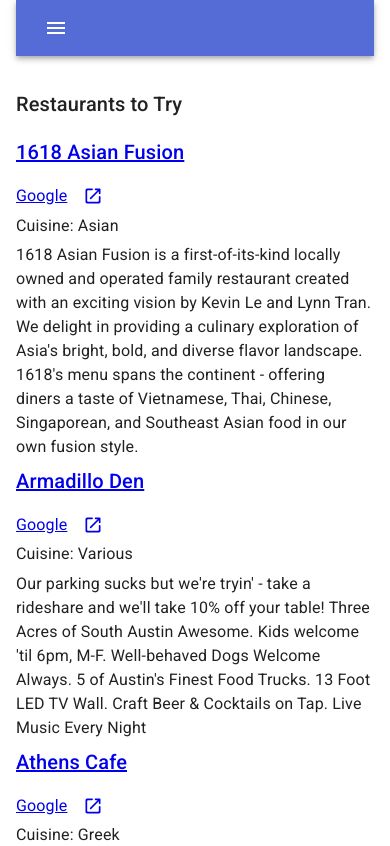
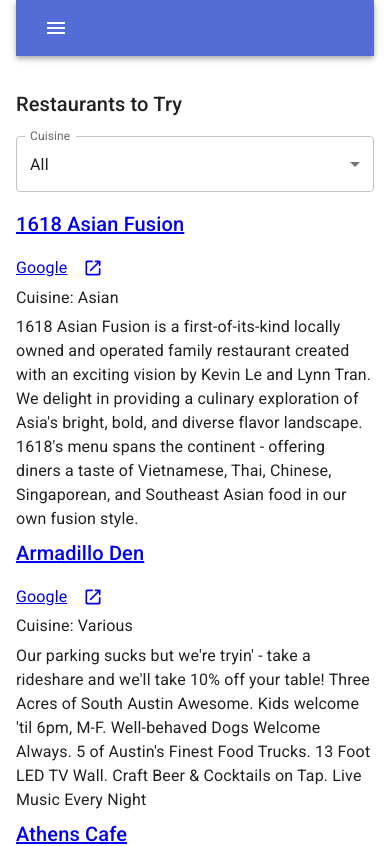
Before and after one commit to firstdivision/restaurants-to-try, a React (Create React App) app: page /#/list in a window 390 px wide. Shown: the top 846 px of the page. Built offline with nearby package versions, Linux system fonts and the light colour scheme.

Commit message:
Improve responsive layout and add cuisine filtering

```diff
--- a/src/Home.tsx
+++ b/src/Home.tsx
@@ -5,15 +5,15 @@
 
 export default function Home() {
     return (
-        <Container maxWidth="sm">
+        <Container maxWidth={false} disableGutters sx={{ height: '100dvh', display: 'flex', flexDirection: 'column' }}>
             <ResponsiveAppBar />
-            <Box sx={{ my: 4 }}>
-            <Typography variant="h6" component="h6" sx={{ mb: 2 }}>
-                Restaurants to Try
-            </Typography>
-            <div className="App">
-                <Map />
-            </div>
+            <Box sx={{ flex: 1, minHeight: 0, px: 2, py: 2, display: 'flex', flexDirection: 'column' }}>
+                <Typography variant="h6" component="h6" sx={{ mb: 2 }}>
+                    Restaurants to Try
+                </Typography>
+                <Box sx={{ flex: 1, minHeight: 0 }}>
+                    <Map />
+                </Box>
             </Box>
         </Container>
     );
--- a/src/ListView.tsx
+++ b/src/ListView.tsx
@@ -1,15 +1,37 @@
-import { Box, Container, Stack, Typography } from "@mui/material";
+import { Box, Container, FormControl, InputLabel, MenuItem, Stack, Typography } from "@mui/material";
 import OpenInNewRoundedIcon from '@mui/icons-material/OpenInNewRounded';
 import ResponsiveAppBar from "./AppBar";
 import React from "react";
+import Select, { SelectChangeEvent } from '@mui/material/Select';
 
 import restaurants from './data/restaurants.json'
 
 export default function ListView() {
+    const [selectedCuisine, setCuisine] = React.useState('All');
+
     //alphabetize the list of restaurants
-    let sortedRestaurants = restaurants.sort((a, b) => a.name > b.name ? 1 : -1)
+    const sortedRestaurants = [...restaurants].sort((a, b) => a.name > b.name ? 1 : -1);
 
-    let restaurantList = sortedRestaurants.map(function(restaurant) {
+    //get a list of distinct cuisines with counts
+    const cuisineCounts = new Map<string, number>();
+    sortedRestaurants.forEach((restaurant) => {
+        cuisineCounts.set(restaurant.cuisine, (cuisineCounts.get(restaurant.cuisine) ?? 0) + 1);
+    });
+
+    const cuisineMenuItems = Array.from(cuisineCounts.entries())
+        .sort((a, b) => a[0] > b[0] ? 1 : -1)
+        .map(([cuisine, count]) => (
+            <MenuItem value={cuisine} key={cuisine}>{cuisine} ({count})</MenuItem>
+        ));
+
+    cuisineMenuItems.unshift(<MenuItem value="All" key="All">All</MenuItem>);
+
+    let selectedRestaurants = sortedRestaurants;
+    if (selectedCuisine !== 'All') {
+        selectedRestaurants = sortedRestaurants.filter((restaurant) => restaurant.cuisine === selectedCuisine);
+    }
+
+    let restaurantList = selectedRestaurants.map(function(restaurant) {
         return <div key={restaurant.name}>
             <Typography variant="h6" component="h6" sx={{ mb: 2 }}>
                 <a href={ restaurant.url } target="_blank">{ restaurant.name }</a>
@@ -34,13 +56,31 @@
         </div>;
         });
 
+    const handleCuisineChange = (event: SelectChangeEvent) => {
+        setCuisine(event.target.value as string);
+    };
+
     return (
-        <Container maxWidth="sm">
+        <Container maxWidth={false}>
             <ResponsiveAppBar />
             <Box sx={{ my: 4 }}>
             <Typography variant="h6" component="h6" sx={{ mb: 2 }}>
                 Restaurants to Try
             </Typography>
+            <Box sx={{ mb: 2 }}>
+                <FormControl fullWidth>
+                    <InputLabel id="select-cuisine-label">Cuisine</InputLabel>
+                    <Select
+                        labelId="select-cuisine-label"
+                        id="cuisine-select"
+                        value={selectedCuisine}
+                        label="Cuisine"
+                        onChange={handleCuisineChange}
+                    >
+                        {cuisineMenuItems}
+                    </Select>
+                </FormControl>
+            </Box>
             <div className="App">
                { restaurantList }
             </div>
--- a/src/Map.tsx
+++ b/src/Map.tsx
@@ -3,7 +3,7 @@
 import { MapContainer, Marker, Popup, TileLayer, useMap } from "react-leaflet";
 
 import restaurants from './data/restaurants.json'
-import { FormControl, InputLabel, MenuItem, Stack, Typography } from "@mui/material";
+import { Box, FormControl, InputLabel, MenuItem } from "@mui/material";
 import OpenInNewRoundedIcon from '@mui/icons-material/OpenInNewRounded';
 import Select, { SelectChangeEvent } from '@mui/material/Select';
 
@@ -15,6 +15,25 @@
         this.name = name;
         this.count = count
      }
+}
+
+function FitMapToMarkers({ positions }: { positions: [number, number][] }) {
+    const map = useMap();
+
+    React.useEffect(() => {
+        if (positions.length === 0) {
+            return;
+        }
+
+        if (positions.length === 1) {
+            map.setView(positions[0], 13);
+            return;
+        }
+
+        map.fitBounds(positions, { padding: [40, 40] });
+    }, [map, positions]);
+
+    return null;
 }
 
 export default function Map() {
@@ -51,6 +70,8 @@
         selectedRestaurants = selectedRestaurants.filter((restaurant) => restaurant.cuisine === selectedCuisine);
     }
 
+    const markerPositions = selectedRestaurants.map((restaurant) => [restaurant.lat, restaurant.lon] as [number, number]);
+
     let markers = selectedRestaurants.map(function(restaurant) {
         return <Marker key={restaurant.name} position={[restaurant.lat, restaurant.lon]}>
                 <Popup>
@@ -75,8 +96,8 @@
     };
 
   return (
-    <div>
-        <div>
+    <Box sx={{ height: '100%', minHeight: 0, display: 'flex', flexDirection: 'column' }}>
+        <Box sx={{ mb: 2 }}>
         <FormControl fullWidth>
             <InputLabel id="select-cuisine-label">Cuisine</InputLabel>
             <Select
@@ -89,18 +110,18 @@
                 { cuisineMenuItems }
             </Select>
             </FormControl>
-        </div>
-        <div>
-            <MapContainer center={[30.265175, -97.743821]} zoom={10} scrollWheelZoom={false}>
+        </Box>
+        <Box sx={{ flex: 1, minHeight: 0 }}>
+            <MapContainer style={{ height: '100%', width: '100%' }} center={[30.265175, -97.743821]} zoom={10} scrollWheelZoom={false}>
+                <FitMapToMarkers positions={markerPositions} />
                 <TileLayer
                     attribution='&copy; <a href="https://www.openstreetmap.org/copyright">OpenStreetMap</a> contributors'
                     url="https://{s}.tile.openstreetmap.org/{z}/{x}/{y}.png"
                 />
                 {markers}
             </MapContainer>
-        </div>
-
-    </div>
+        </Box>
+    </Box>
 
   );
 }
--- a/src/styles.css
+++ b/src/styles.css
@@ -1,5 +1,4 @@
 .leaflet-container {
-    height: 100vh;
-    width: 100wh;
-  }
-  /* you can have custom dimension according to your use case */
+  height: 100%;
+  width: 100%;
+}
```
